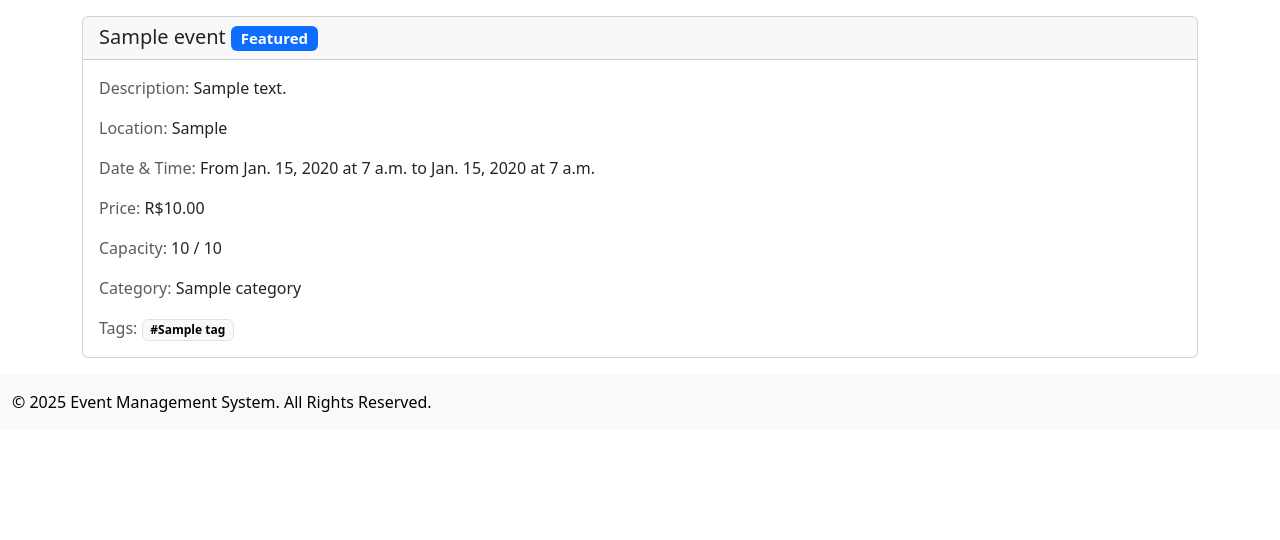
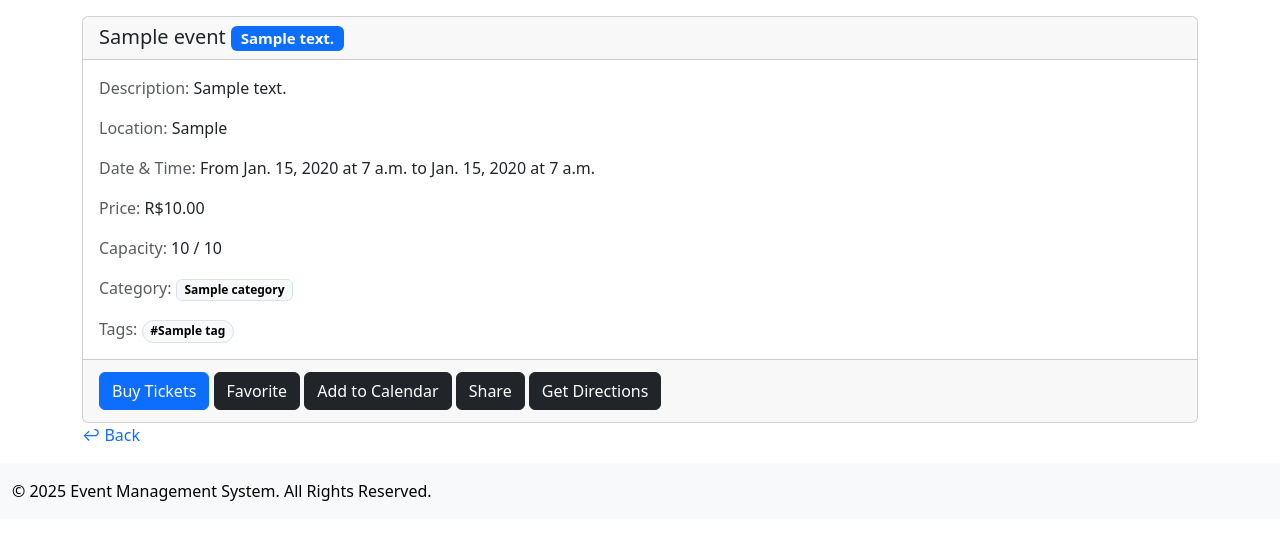
Before and after one commit to erickribeiro-dev/event-management-system, a Django app: template events/templates/events/event_detail.html in a window 1280 px wide. Shown: the part 82-622 px from the top of the page. Run offline with Django 5.2, Linux system fonts and the light colour scheme; the template is opened without the code that fills it: values that come from a table or form of the project are taken from there, others are empty; tables that the repository leaves empty hold one stand-in row (values such as "Sample post"); some libraries are stand-ins or nearby versions.

Commit message:
Slight concept improvements to event_detail.html and event_list.html

```diff
--- a/events/templates/events/event_detail.html
+++ b/events/templates/events/event_detail.html
@@ -9,9 +9,12 @@
                 <h5 class="card-header">
                     {{ event.title }}
                     {% if event.is_featured %}
-                        <span class="badge text-bg-primary">Featured</span>
+                        {% if event.featured_text %}
+                           <span class="badge bg-primary">{{ event.featured_text }}</span>
+                        {% else %}
+                            <span class="badge bg-primary">Featured</span>
+                        {% endif %}
                     {% endif %}
-                    <!-- <h5><a href="{ url 'events:event_detail' slug=event.slug }">{{ event.title }}</a></h5> -->
                 </h5>
                 <div class="card-body">
                     <p class="card-text"><span class="text-body-secondary">Description:</span> {{ event.description|linebreaksbr }}</p>
@@ -36,16 +39,51 @@
                             {{ event.capacity }} / {{ event.capacity }}
                         {% endif %}
                     </p>
-                    <p class="card-text"><span class="text-body-secondary">Category:</span> {{ event.category }}</p>
+                    <p class="card-text"><span class="text-body-secondary">Category:</span>
+                        <a href="#" class="badge text-bg-light border text-decoration-none">{{ event.category }}</a>
+                    </p>
                     {% if event.tags.all %}
                         <p class="card-text"><span class="text-body-secondary">Tags:</span>
                             {% for tag in event.tags.all %}
-                                <a href="#"><span class="badge text-bg-light border">#{{ tag.name }}</span></a>
+                                <a href="#" class="badge text-bg-light border text-decoration-none rounded-pill">#{{ tag.name }}</a>
                             {% endfor %}
                         </p>
                     {% endif %}
                 </div>
+                <div class="card-footer">
+                    {% if event.price == 0 and event.capacity > 0 %}
+                        <button class="btn btn-primary my-1" title="Request reply">RSVP</button>
+                    {% else %}
+                        <button class="btn btn-primary my-1">Buy Tickets</button>
+                    {% endif %}
+                    <button class="btn btn-dark my-1">Favorite</button>
+                    {# This would typically open a modal or trigger a download of an .ics file #}
+                    <button class="btn btn-dark my-1">Add to Calendar</button>
+                    {# This would usually open a modal with sharing options #}
+                    <button class="btn btn-dark my-1">Share</button>
+                    <a href="https://www.google.com/maps/search/?api=1&query={{ event.location|urlencode }}" target="_blank" class="btn btn-dark my-1">Get Directions</a>
+                </div>
             </div>
         </div>
     </div>
+    {% if request.META.HTTP_REFERER %}
+        <a class="text-decoration-none" href="{{ request.META.HTTP_REFERER }}
+        ">&larrhk; Back</a>
+    {% endif %}
+    <!--
+        TODO: Add more sections with bigger text:
+        -banner
+        -date & time
+        -title
+        -description
+        -organizer name, button to follow
+        -date and time
+        -location
+        -about
+        -tags
+        -button to report
+        -more events from this organizer
+        -other events
+        -
+     -->
 {% endblock content %}
```
Also changed, not shown: events/templates/events/event_list.html (+22 -8 lines).
